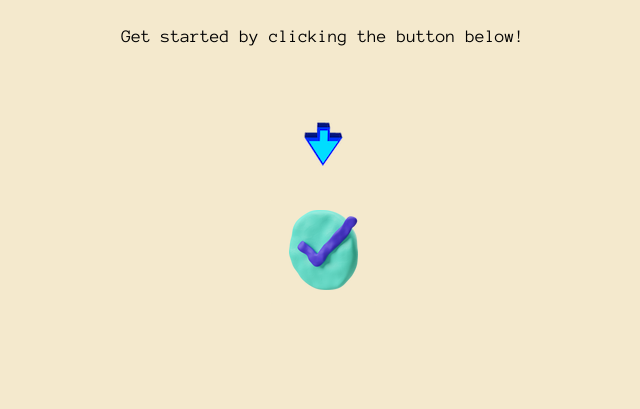
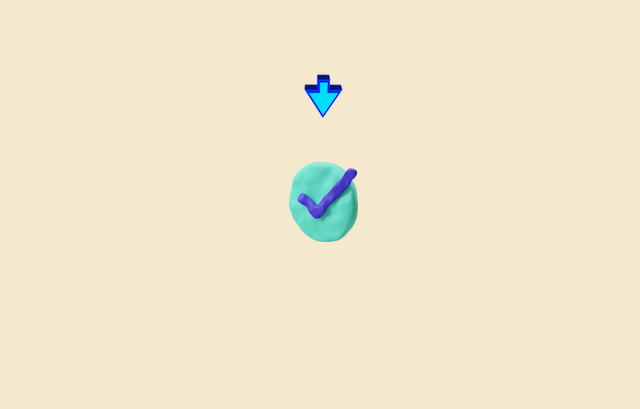
Before and after one commit to Macro-Maker/macro-maker, a React app: page / in a window 1280 px wide. Shown: the part 391-800 px from the top of the page, without its empty margins (317-957 px from the left). Built offline with nearby package versions, Linux system fonts and the light colour scheme.

Commit message:
moved home page and login

```diff
--- a/public/STYLE.css
+++ b/public/STYLE.css
@@ -195,6 +195,8 @@ html {
   display: flex;
   justify-content: center;
 }
+
+/* all section styling */
 .custom-shape-divider-top-1675302490 {
     position: absolute;
     top: 0;
--- a/src/components/App.js
+++ b/src/components/App.js
@@ -10,19 +10,16 @@ const App = () => {
             <img className="logoimg" src="logo.png" />
         </div>
       </div>
-      <div className="app">
+      {/* <div className="app">
         <div className="getstarted">
             Get started by clicking the button below!
-        </div>
-        <div className="bouncingarrow">
-            <img src="bouncing arrow.gif"/>
         </div>
         <nav className="navigator">
           <Link to="Login" className="login-nav">
           <img src="icons8-checkmark-69 .png"/>
           </Link>
         </nav>
-      </div>
+      </div> */}
 
       <div></div>
       <Outlet />
--- a/src/components/Home.js
+++ b/src/components/Home.js
@@ -1,9 +1,21 @@
 import React from "react";
+import { Link, Outlet } from "react-router-dom";
 
 const Home = () => {
   return (
     <>
       <div>
+                <div className="getstarted">
+            Get started by clicking the button below!
+        </div>
+        <div className="bouncingarrow">
+            <img src="bouncing arrow.gif"/>
+        </div>
+        <nav className="navigator">
+          <Link to="Login" className="login-nav">
+          <img src="icons8-checkmark-69 .png"/>
+          </Link>
+        </nav>
       </div>
     </>
   );
```
